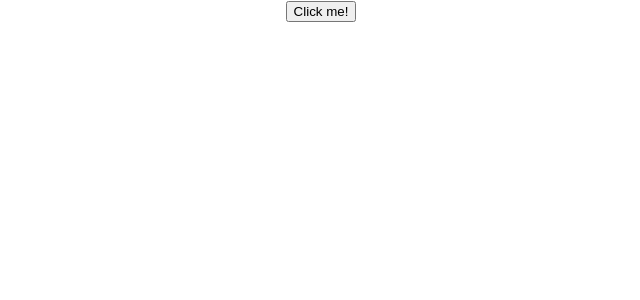
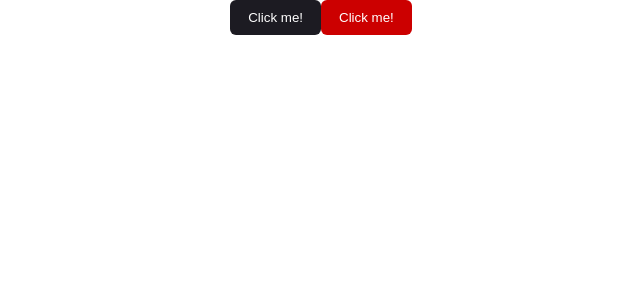
Before and after one commit to nicolaiheuckHessel/react-ts.styled-components, a React (Create React App) app: page / in a window 1280 px wide. Shown: the top 300 px of the page, without its empty margins (319-959 px from the left). Built offline with nearby package versions, Linux system fonts and the light colour scheme.

Commit message:
Episode 4

```diff
--- a/package.json
+++ b/package.json
@@ -10,6 +10,7 @@
     "@types/node": "^16.11.41",
     "@types/react": "^18.0.12",
     "@types/react-dom": "^18.0.5",
+    "@types/styled-components": "^5.1.25",
     "react": "^18.2.0",
     "react-dom": "^18.2.0",
     "react-scripts": "5.0.1",
--- a/src/App.tsx
+++ b/src/App.tsx
@@ -1,5 +1,5 @@
 import './App.css';
-import Button from './Components/Button/Button';
+import Button from './Components/Button/Button.component';
 
 function App() {
   return (
--- /dev/null
+++ b/src/Components/Button/Button.component.tsx
@@ -0,0 +1,13 @@
+import { ButtonProps } from './Button.props';
+import { StyledButton } from './Button.styled';
+
+const Button = (props: ButtonProps) => {
+  return (
+    <>
+      <StyledButton>{props.children}</StyledButton>
+      <StyledButton color='danger'>{props.children}</StyledButton>
+    </>
+  )
+}
+
+export default Button
--- /dev/null
+++ b/src/Components/Button/Button.props.tsx
@@ -0,0 +1,5 @@
+import React from 'react';
+
+export type ButtonProps = {
+  children: React.ReactNode;
+};
--- /dev/null
+++ b/src/Components/Button/Button.styled.tsx
@@ -0,0 +1,9 @@
+import styled from 'styled-components';
+
+export const StyledButton = styled.button`
+  background-color: ${(props) => props.color === "danger" ? "#cc0000" : "#1c1b22"};
+  border: none;
+  color: white;
+  padding: 10px 18px;
+  border-radius: 6px;
+`;
--- a/src/Components/Button/Button.tsx
+++ /dev/null
@@ -1,13 +0,0 @@
-import React from 'react'
-
-type ButtonProps = {
-    children: React.ReactNode
-}
-
-const Button = (props: ButtonProps) => {
-  return (
-    <button>{props.children}</button>
-  )
-}
-
-export default Button
```
Also changed, not shown: 1 other file (tests, documents, lock files or other folders).
